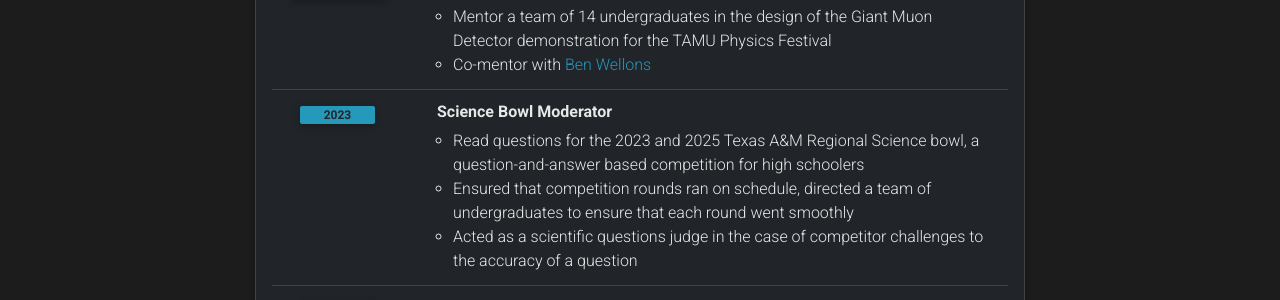
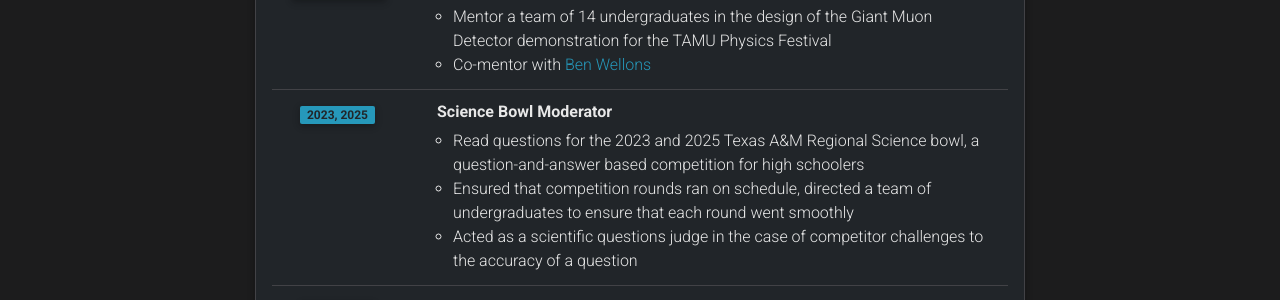
Before and after one commit to anthonylestone/anthonylestone.github.io, a Jekyll site: the page built from _pages/cv.md, in a window 1280 px wide and 900 px high, scrolled down 2198 px. Shown: the part 152-452 px from the top of the window. Built offline with Jekyll 4.4.1, drawn with Linux system fonts in a browser that asks for light colours; comment, search, counter and statistics services are not loaded; a style sheet for code colours, icons or effects is not loaded.

Commit message:
updated science bowl volunteering years

```diff
--- a/_data/cv.yml
+++ b/_data/cv.yml
@@ -96,7 +96,7 @@
           - Mentor a team of 14 undergraduates in the design of the Giant Muon Detector demonstration for the TAMU Physics Festival
           - Co-mentor with <a href="https://www.researchgate.net/profile/Benjamin-Wellons">Ben Wellons</a>
     - title: Science Bowl Moderator
-      year: 2023
+      year: 2023, 2025
       items:
         - Read questions for the 2023 and 2025 Texas A&M Regional Science bowl, a question-and-answer based competition for high schoolers
         - Ensured that competition rounds ran on schedule, directed a team of undergraduates to ensure that each round went smoothly
```
